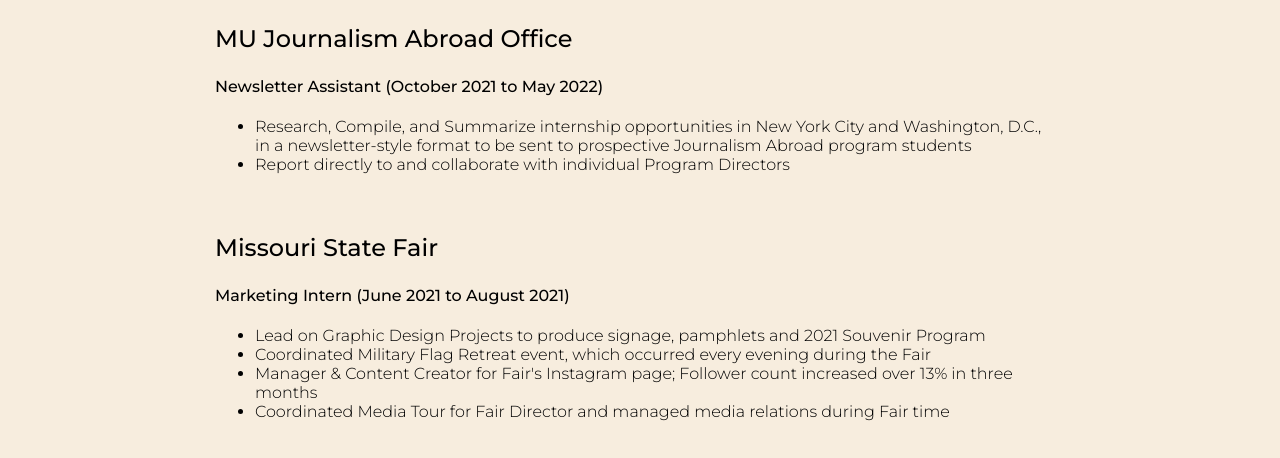
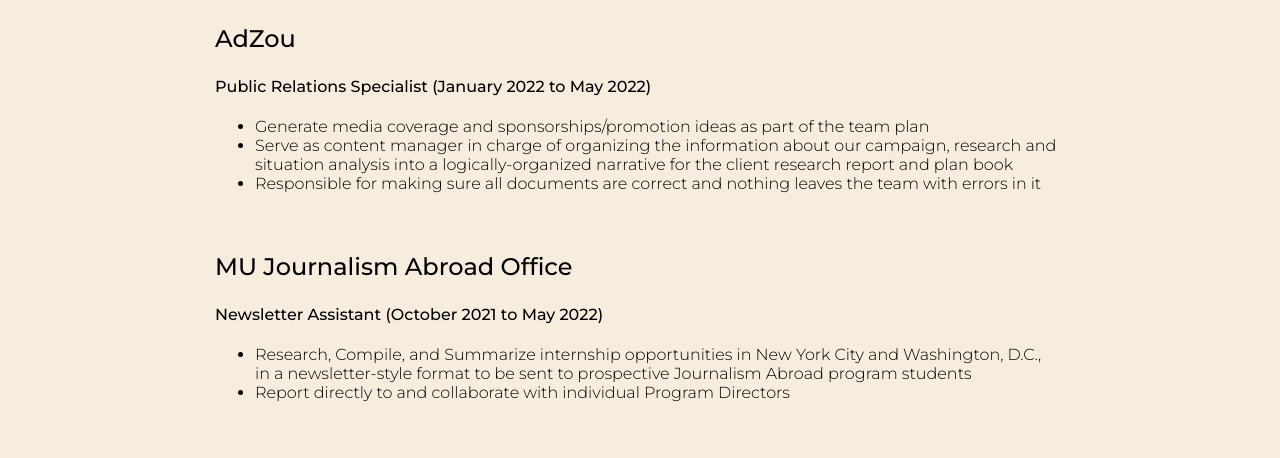
Before and after one commit to J4502-SS22/haritopoulos-portfolio-site, a plain HTML site: page resume.html in a window 1280 px wide. Shown: the part 301-759 px from the top of the page. Drawn offline with nearby package versions, Linux system fonts and the light colour scheme; a web font is replaced by a local one.

Commit message:
Add resume position & project section

```diff
--- a/resume.html
+++ b/resume.html
@@ -29,6 +29,14 @@
   <section>
     <h2>Employment History</h2>
 
+    <h3>AdZou</h3>
+    <h4>Public Relations Specialist (<time datetime="2022-01">January 2022</time> to <time datetime="2022-05">May 2022</time>)</h4>
+    <ul>
+      <li>Generate media coverage and sponsorships/promotion ideas as part of the team plan</li>
+      <li>Serve as content manager in charge of organizing the information about our campaign, research and situation analysis into a logically-organized narrative for the client research report and plan book</li>
+      <li>Responsible for making sure all documents are correct and nothing leaves the team with errors in it</li>
+    </ul>
+<br>
     <h3>MU Journalism Abroad Office</h3>
     <h4>Newsletter Assistant (<time datetime="2021-10">October 2021</time> to <time datetime="2022-05">May 2022</time>)</h4>
     <ul>
```
Also changed, not shown: projects.html (+7 -0 lines).
